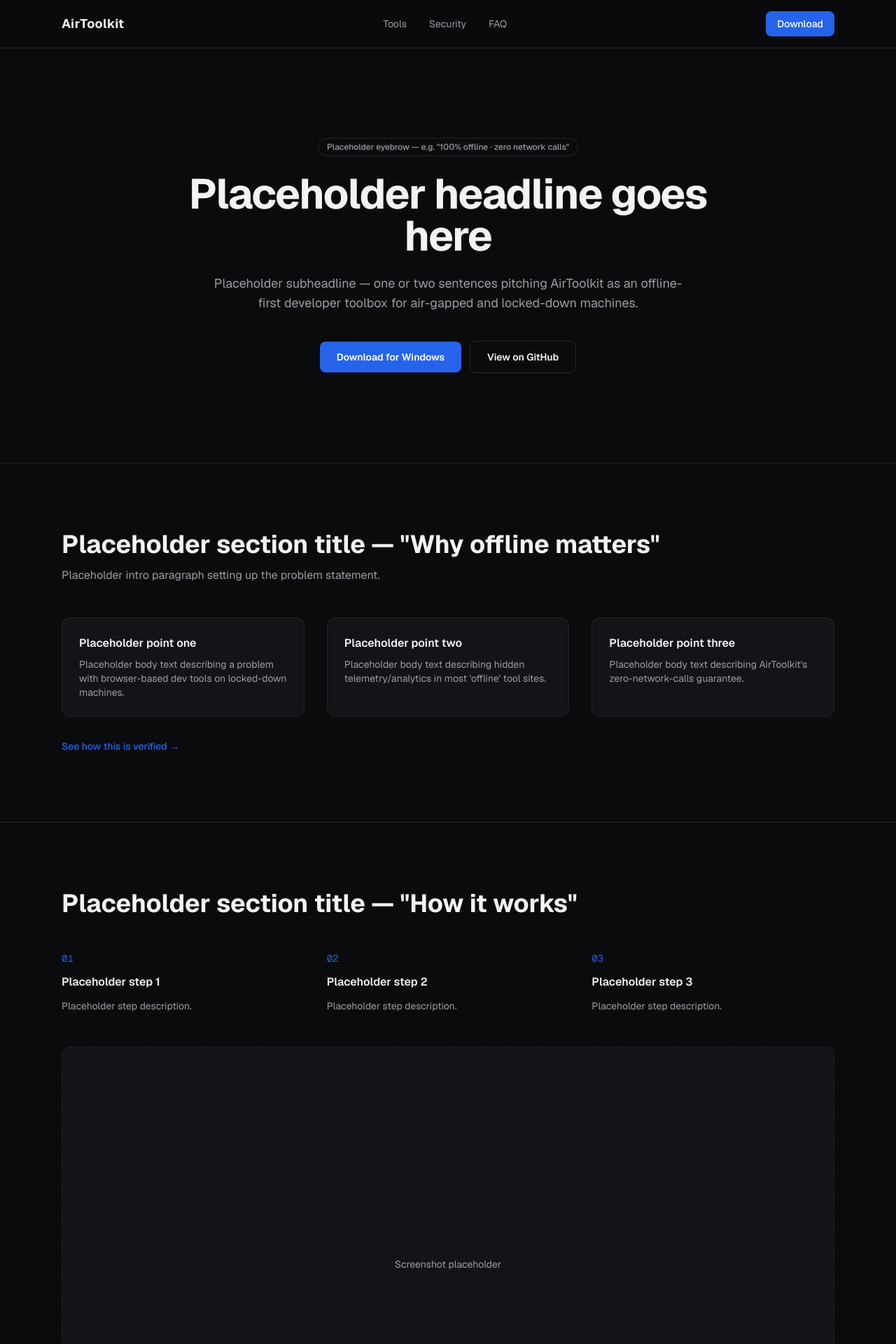
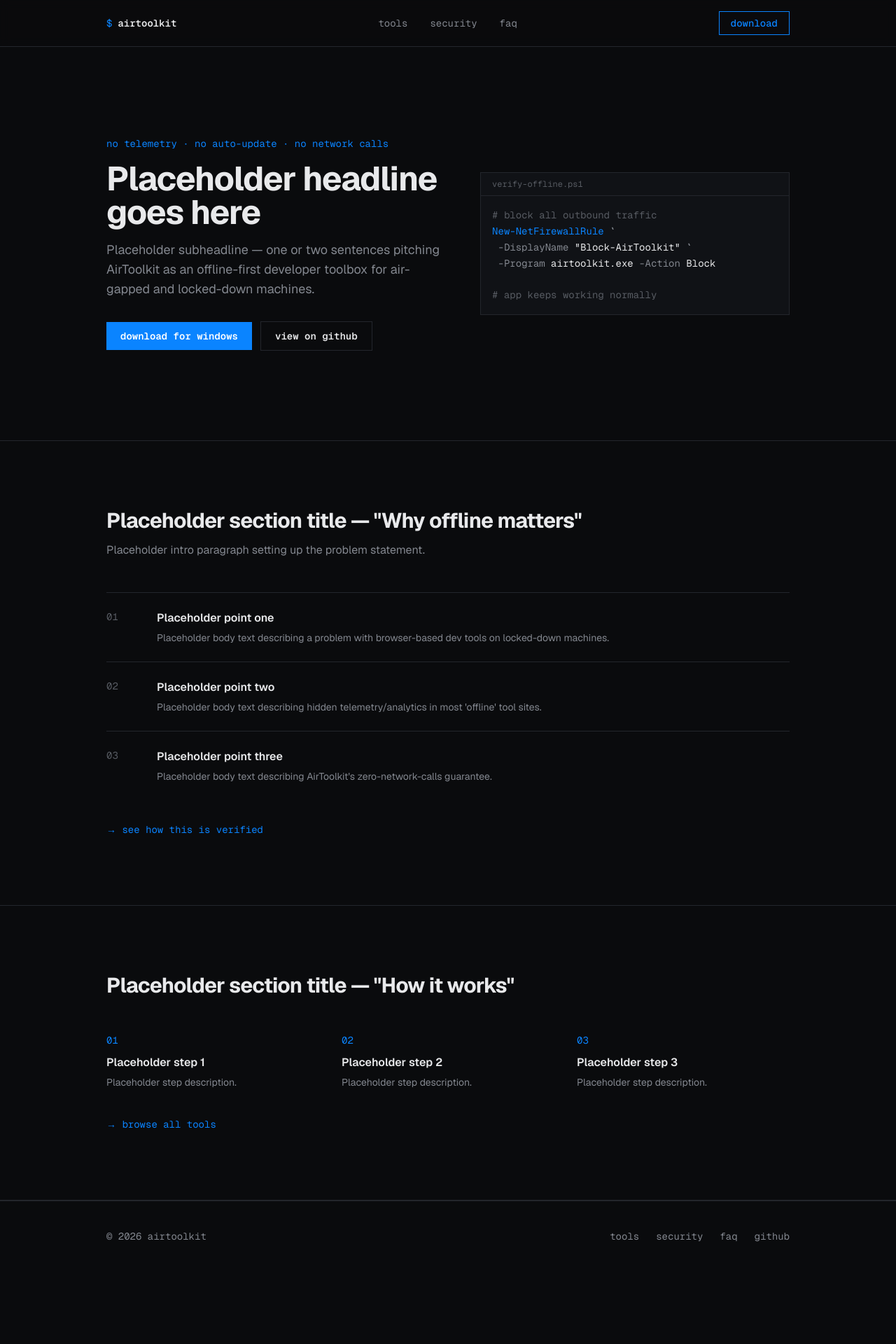
Before and after one commit to Ayoub-EDAHLOULI/airtoolkit-site, a Next.js app: page / in a window 1280 px wide. Shown: the top 1920 px of the page at 70% size. After the commit the page ends 1816 px from the top, so only its background shows below. Built offline with nearby package versions, Linux system fonts and the light colour scheme.

Commit message:
edesign site with AirToolkit-native dark/terminal aesthetic

```diff
--- a/src/app/globals.css
+++ b/src/app/globals.css
@@ -2,22 +2,34 @@
 
 :root {
   --background: #0a0b0d;
-  --card: #131417;
-  --border: #24262b;
-  --text: #f2f3f5;
-  --subtext: #9a9da5;
-  --primary: #2563eb;
+  --surface: #101216;
+  --surface-hover: #15181d;
+  --border: #23262c;
+  --border-strong: #34383f;
+  --text: #e8e9eb;
+  --subtext: #83878f;
+  --muted: #575b62;
+
+  --primary: #0a84ff;
+  --primary-hover: #3396ff;
   --primary-foreground: #ffffff;
+  --danger: #f0654c;
 }
 
 @theme inline {
   --color-background: var(--background);
-  --color-card: var(--card);
+  --color-surface: var(--surface);
+  --color-surface-hover: var(--surface-hover);
   --color-border: var(--border);
+  --color-border-strong: var(--border-strong);
   --color-text: var(--text);
   --color-subtext: var(--subtext);
+  --color-muted: var(--muted);
   --color-primary: var(--primary);
+  --color-primary-hover: var(--primary-hover);
   --color-primary-foreground: var(--primary-foreground);
+  --color-danger: var(--danger);
+
   --font-sans: var(--font-geist-sans);
   --font-mono: var(--font-geist-mono);
 }
@@ -30,3 +42,64 @@ body {
   background: var(--background);
   color: var(--text);
 }
+
+::selection {
+  background: color-mix(in srgb, var(--primary) 30%, transparent);
+}
+
+/* Entrance animation for above-the-fold content */
+@keyframes fade-up {
+  from {
+    opacity: 0;
+    transform: translateY(22px);
+  }
+  to {
+    opacity: 1;
+    transform: translateY(0);
+  }
+}
+
+.animate-fade-up {
+  animation: fade-up 1.1s cubic-bezier(0.22, 1, 0.36, 1) both;
+}
+
+/* Scroll-triggered reveal, toggled by an IntersectionObserver in Reveal.tsx */
+[data-reveal] {
+  opacity: 0;
+  transform: translateY(28px);
+  transition:
+    opacity 1.1s cubic-bezier(0.22, 1, 0.36, 1),
+    transform 1.1s cubic-bezier(0.22, 1, 0.36, 1);
+}
+
+[data-reveal="visible"] {
+  opacity: 1;
+  transform: translateY(0);
+}
+
+/* Blinking terminal cursor */
+@keyframes blink {
+  0%,
+  44% {
+    opacity: 1;
+  }
+  55%,
+  100% {
+    opacity: 0;
+  }
+}
+
+.animate-caret {
+  animation: blink 1.6s ease-in-out infinite;
+}
+
+@media (prefers-reduced-motion: reduce) {
+  .animate-fade-up,
+  [data-reveal],
+  .animate-caret {
+    animation: none !important;
+    transition: none !important;
+    opacity: 1 !important;
+    transform: none !important;
+  }
+}
--- a/src/components/Footer.tsx
+++ b/src/components/Footer.tsx
@@ -3,18 +3,18 @@ import Link from "next/link";
 export default function Footer() {
   return (
     <footer className="border-t border-border py-10">
-      <div className="mx-auto flex max-w-6xl flex-col items-center gap-6 px-6 text-sm text-subtext sm:flex-row sm:justify-between">
-        <span>© {new Date().getFullYear()} AirToolkit</span>
+      <div className="mx-auto flex max-w-5xl flex-col items-center gap-6 px-6 font-mono text-sm text-subtext sm:flex-row sm:justify-between">
+        <span>© {new Date().getFullYear()} airtoolkit</span>
 
         <nav className="flex items-center gap-6">
           <Link href="/tools" className="hover:text-text transition-colors">
-            Tools
+            tools
           </Link>
           <Link href="/security" className="hover:text-text transition-colors">
-            Security
+            security
           </Link>
           <Link href="/faq" className="hover:text-text transition-colors">
-            FAQ
+            faq
           </Link>
           <a
             href="https://github.com/Ayoub-EDAHLOULI/AirToolkit"
@@ -22,7 +22,7 @@ export default function Footer() {
             rel="noreferrer"
             className="hover:text-text transition-colors"
           >
-            GitHub
+            github
           </a>
         </nav>
       </div>
--- a/src/components/Header.tsx
+++ b/src/components/Header.tsx
@@ -2,30 +2,34 @@ import Link from "next/link";
 
 export default function Header() {
   return (
-    <header className="sticky top-0 z-50 border-b border-border bg-background/80 backdrop-blur">
-      <div className="mx-auto flex max-w-6xl items-center justify-between px-6 py-4">
-        <Link href="/" className="text-lg font-bold tracking-wide text-text">
-          AirToolkit
+    <header className="sticky top-0 z-50 border-b border-border bg-background/90 backdrop-blur">
+      <div className="mx-auto flex max-w-5xl items-center justify-between px-6 py-4">
+        <Link
+          href="/"
+          className="flex items-center gap-2 font-mono text-sm text-text"
+        >
+          <span className="text-primary">$</span>
+          <span className="font-semibold">airtoolkit</span>
         </Link>
 
-        <nav className="hidden items-center gap-8 text-sm text-subtext sm:flex">
+        <nav className="hidden items-center gap-8 font-mono text-sm text-subtext sm:flex">
           <Link href="/tools" className="hover:text-text transition-colors">
-            Tools
+            tools
           </Link>
           <Link href="/security" className="hover:text-text transition-colors">
-            Security
+            security
           </Link>
           <Link href="/faq" className="hover:text-text transition-colors">
-            FAQ
+            faq
           </Link>
         </nav>
 
         {/* Placeholder — link to a real GitHub Releases URL once published. */}
         <a
           href="#"
-          className="rounded-lg bg-primary px-4 py-2 text-sm font-medium text-primary-foreground hover:opacity-90 transition-opacity"
+          className="border border-primary px-4 py-1.5 font-mono text-sm font-medium text-primary transition-colors hover:bg-primary hover:text-primary-foreground"
         >
-          Download
+          download
         </a>
       </div>
     </header>
--- a/src/components/Hero.tsx
+++ b/src/components/Hero.tsx
@@ -1,33 +1,63 @@
 export default function Hero() {
   return (
-    <section className="mx-auto flex max-w-4xl flex-col items-center gap-6 px-6 py-24 text-center sm:py-32">
-      <span className="rounded-full border border-border px-3 py-1 text-xs font-medium text-subtext">
-        Placeholder eyebrow — e.g. &quot;100% offline · zero network calls&quot;
-      </span>
+    <section className="border-b border-border">
+      <div className="mx-auto grid max-w-5xl gap-12 px-6 py-24 sm:py-32 lg:grid-cols-[1.1fr_1fr] lg:items-center">
+        <div className="animate-fade-up">
+          <p className="font-mono text-sm text-primary">
+            no telemetry · no auto-update · no network calls
+          </p>
 
-      <h1 className="text-4xl font-bold tracking-tight text-text sm:text-6xl">
+          <h1 className="mt-4 text-4xl font-bold tracking-tight text-text sm:text-5xl">
             Placeholder headline goes here
           </h1>
 
-      <p className="max-w-2xl text-lg text-subtext">
-        Placeholder subheadline — one or two sentences pitching AirToolkit as an
-        offline-first developer toolbox for air-gapped and locked-down machines.
+          <p className="mt-4 max-w-lg text-lg text-subtext">
+            Placeholder subheadline — one or two sentences pitching AirToolkit
+            as an offline-first developer toolbox for air-gapped and
+            locked-down machines.
           </p>
 
-      <div className="mt-4 flex flex-col items-center gap-3 sm:flex-row">
+          <div className="mt-8 flex flex-wrap items-center gap-3">
             {/* Placeholder — link to a real GitHub Releases URL once published. */}
             <a
               href="#"
-          className="rounded-lg bg-primary px-6 py-3 text-sm font-semibold text-primary-foreground hover:opacity-90 transition-opacity"
+              className="bg-primary px-5 py-2.5 font-mono text-sm font-semibold text-primary-foreground transition-colors hover:bg-primary-hover"
             >
-          Download for Windows
+              download for windows
             </a>
             <a
               href="#"
-          className="rounded-lg border border-border px-6 py-3 text-sm font-semibold text-text hover:bg-card transition-colors"
+              className="border border-border px-5 py-2.5 font-mono text-sm font-semibold text-text transition-colors hover:border-border-strong hover:bg-surface"
             >
-          View on GitHub
+              view on github
             </a>
+          </div>
+        </div>
+
+        <div
+          className="animate-fade-up border border-border bg-surface font-mono text-sm"
+          style={{ animationDelay: "0.25s" }}
+        >
+          <div className="border-b border-border px-4 py-2 text-xs text-muted">
+            verify-offline.ps1
+          </div>
+          <pre className="overflow-x-auto p-4 leading-relaxed text-subtext">
+            <code>
+              <span className="text-muted"># block all outbound traffic</span>
+              {"\n"}
+              <span className="text-primary">New-NetFirewallRule</span> `
+              {"\n"} -DisplayName{" "}
+              <span className="text-text">&quot;Block-AirToolkit&quot;</span>{" "}
+              `
+              {"\n"} -Program{" "}
+              <span className="text-text">airtoolkit.exe</span> -Action{" "}
+              <span className="text-text">Block</span>
+              {"\n\n"}
+              <span className="text-muted"># app keeps working normally</span>
+              <span className="animate-caret text-primary">▍</span>
+            </code>
+          </pre>
+        </div>
       </div>
     </section>
   );
--- a/src/components/HowItWorks.tsx
+++ b/src/components/HowItWorks.tsx
@@ -1,39 +1,39 @@
+import Link from "next/link";
+import Reveal from "./Reveal";
+
 const STEPS = [
   { title: "Placeholder step 1", body: "Placeholder step description." },
   { title: "Placeholder step 2", body: "Placeholder step description." },
   { title: "Placeholder step 3", body: "Placeholder step description." },
 ];
 
-import Link from "next/link";
-
 export default function HowItWorks() {
   return (
-    <section className="border-t border-border py-24">
-      <div className="mx-auto max-w-6xl px-6">
-        <h2 className="text-3xl font-bold text-text sm:text-4xl">
-          Placeholder section title — &quot;How it works&quot;
-        </h2>
+    <section className="border-b border-border py-24">
+      <div className="mx-auto max-w-5xl px-6">
+        <Reveal>
+          <h2 className="text-2xl font-bold tracking-tight text-text sm:text-3xl">
+            Placeholder section title — &quot;How it works&quot;
+          </h2>
+        </Reveal>
 
-        <div className="mt-12 grid gap-8 sm:grid-cols-3">
+        <div className="mt-12 grid gap-x-8 gap-y-10 sm:grid-cols-3">
           {STEPS.map((step, i) => (
-            <div key={step.title} className="flex flex-col gap-3">
-              <span className="text-sm font-mono text-primary">0{i + 1}</span>
-              <h3 className="font-semibold text-text">{step.title}</h3>
-              <p className="text-sm text-subtext">{step.body}</p>
-            </div>
+            <Reveal key={step.title} delayMs={i * 150}>
+              <span className="font-mono text-sm text-primary">
+                0{i + 1}
+              </span>
+              <h3 className="mt-2 font-semibold text-text">{step.title}</h3>
+              <p className="mt-1.5 text-sm text-subtext">{step.body}</p>
+            </Reveal>
           ))}
-        </div>
-
-        {/* Placeholder screenshot slot */}
-        <div className="mt-12 flex aspect-video items-center justify-center rounded-xl border border-dashed border-border bg-card text-sm text-subtext">
-          Screenshot placeholder
         </div>
 
         <Link
           href="/tools"
-          className="mt-8 inline-block text-sm font-medium text-primary hover:opacity-80 transition-opacity"
+          className="mt-10 inline-block font-mono text-sm text-primary transition-colors hover:text-primary-hover"
         >
-          Browse all tools →
+          → browse all tools
         </Link>
       </div>
     </section>
--- /dev/null
+++ b/src/components/Reveal.tsx
@@ -0,0 +1,44 @@
+"use client";
+
+import { useEffect, useRef, type ReactNode } from "react";
+
+export default function Reveal({
+  children,
+  className,
+  delayMs = 0,
+}: {
+  children: ReactNode;
+  className?: string;
+  delayMs?: number;
+}) {
+  const ref = useRef<HTMLDivElement>(null);
+
+  useEffect(() => {
+    const el = ref.current;
+    if (!el) return;
+
+    const observer = new IntersectionObserver(
+      ([entry]) => {
+        if (entry.isIntersecting) {
+          el.dataset.reveal = "visible";
+          observer.disconnect();
+        }
+      },
+      { threshold: 0.15 },
+    );
+
+    observer.observe(el);
+    return () => observer.disconnect();
+  }, []);
+
+  return (
+    <div
+      ref={ref}
+      data-reveal=""
+      className={className}
+      style={delayMs ? { transitionDelay: `${delayMs}ms` } : undefined}
+    >
+      {children}
+    </div>
+  );
+}
--- a/src/components/WhyOffline.tsx
+++ b/src/components/WhyOffline.tsx
@@ -1,48 +1,58 @@
+import Link from "next/link";
+import Reveal from "./Reveal";
+
 const POINTS = [
   {
+    num: "01",
     title: "Placeholder point one",
     body: "Placeholder body text describing a problem with browser-based dev tools on locked-down machines.",
   },
   {
+    num: "02",
     title: "Placeholder point two",
     body: "Placeholder body text describing hidden telemetry/analytics in most 'offline' tool sites.",
   },
   {
+    num: "03",
     title: "Placeholder point three",
     body: "Placeholder body text describing AirToolkit's zero-network-calls guarantee.",
   },
 ];
 
-import Link from "next/link";
-
 export default function WhyOffline() {
   return (
-    <section className="border-t border-border py-24">
-      <div className="mx-auto max-w-6xl px-6">
-        <h2 className="text-3xl font-bold text-text sm:text-4xl">
+    <section className="border-b border-border py-24">
+      <div className="mx-auto max-w-5xl px-6">
+        <Reveal>
+          <h2 className="text-2xl font-bold tracking-tight text-text sm:text-3xl">
             Placeholder section title — &quot;Why offline matters&quot;
           </h2>
-        <p className="mt-3 max-w-2xl text-subtext">
+          <p className="mt-3 max-w-xl text-subtext">
             Placeholder intro paragraph setting up the problem statement.
           </p>
+        </Reveal>
 
-        <div className="mt-12 grid gap-8 sm:grid-cols-3">
-          {POINTS.map((point) => (
-            <div
-              key={point.title}
-              className="rounded-xl border border-border bg-card p-6"
-            >
+        <div className="mt-12 divide-y divide-border border-t border-border">
+          {POINTS.map((point, i) => (
+            <Reveal key={point.num} delayMs={i * 120}>
+              <div className="grid gap-2 py-6 sm:grid-cols-[3rem_1fr] sm:gap-6">
+                <span className="font-mono text-sm text-muted">
+                  {point.num}
+                </span>
+                <div>
                   <h3 className="font-semibold text-text">{point.title}</h3>
-              <p className="mt-2 text-sm text-subtext">{point.body}</p>
+                  <p className="mt-1.5 text-sm text-subtext">{point.body}</p>
                 </div>
+              </div>
+            </Reveal>
           ))}
         </div>
 
         <Link
           href="/security"
-          className="mt-8 inline-block text-sm font-medium text-primary hover:opacity-80 transition-opacity"
+          className="mt-8 inline-block font-mono text-sm text-primary transition-colors hover:text-primary-hover"
         >
-          See how this is verified →
+          → see how this is verified
         </Link>
       </div>
     </section>
```
Also changed, not shown: src/components/Faq.tsx (+42 -10 lines), src/components/ToolsShowcase.tsx (+13 -10 lines), src/components/Verification.tsx (+66 -13 lines), 1 other file (tests, documents, lock files or other folders). Lines whose indentation alone changed are shown as unchanged.
